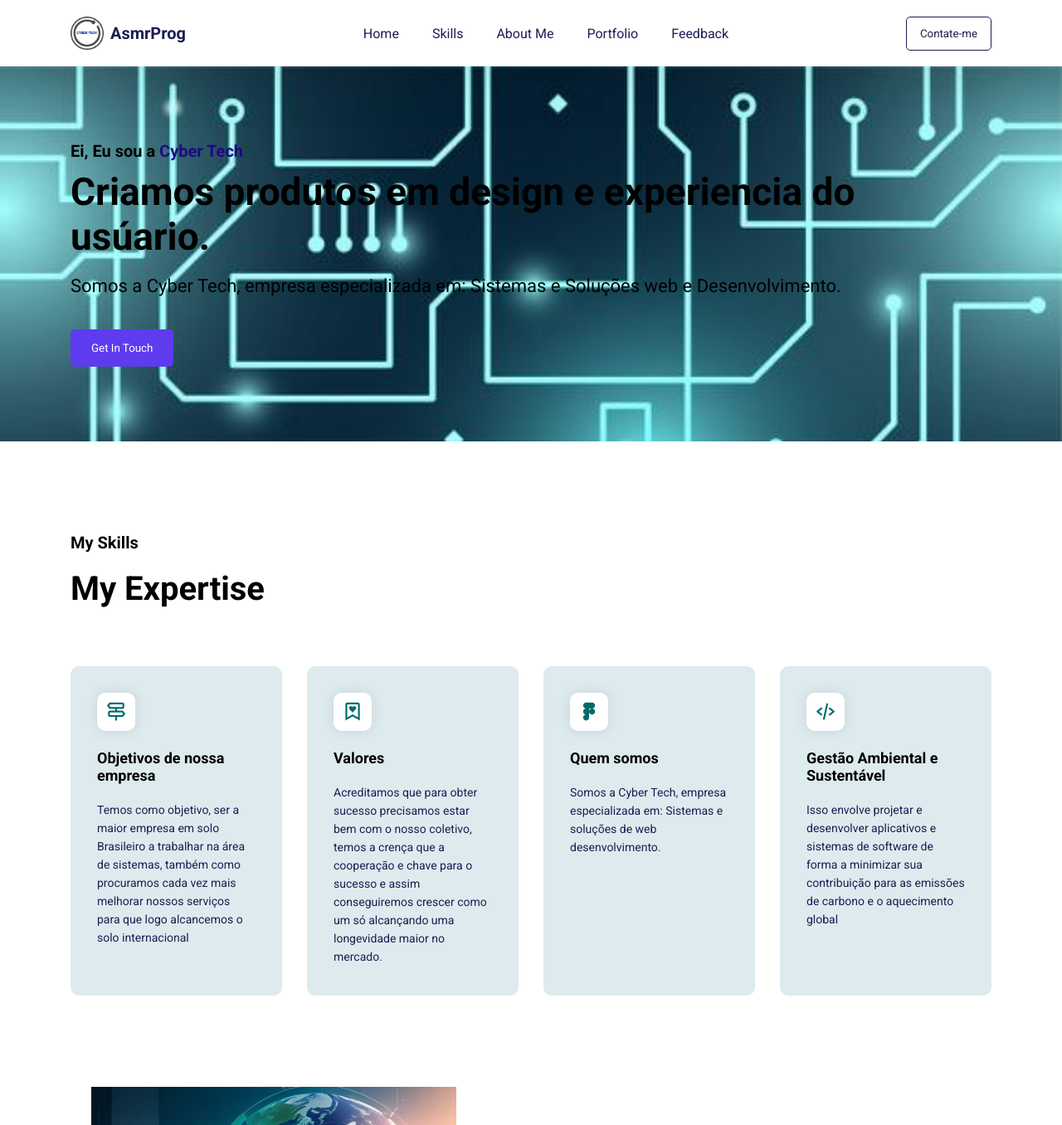
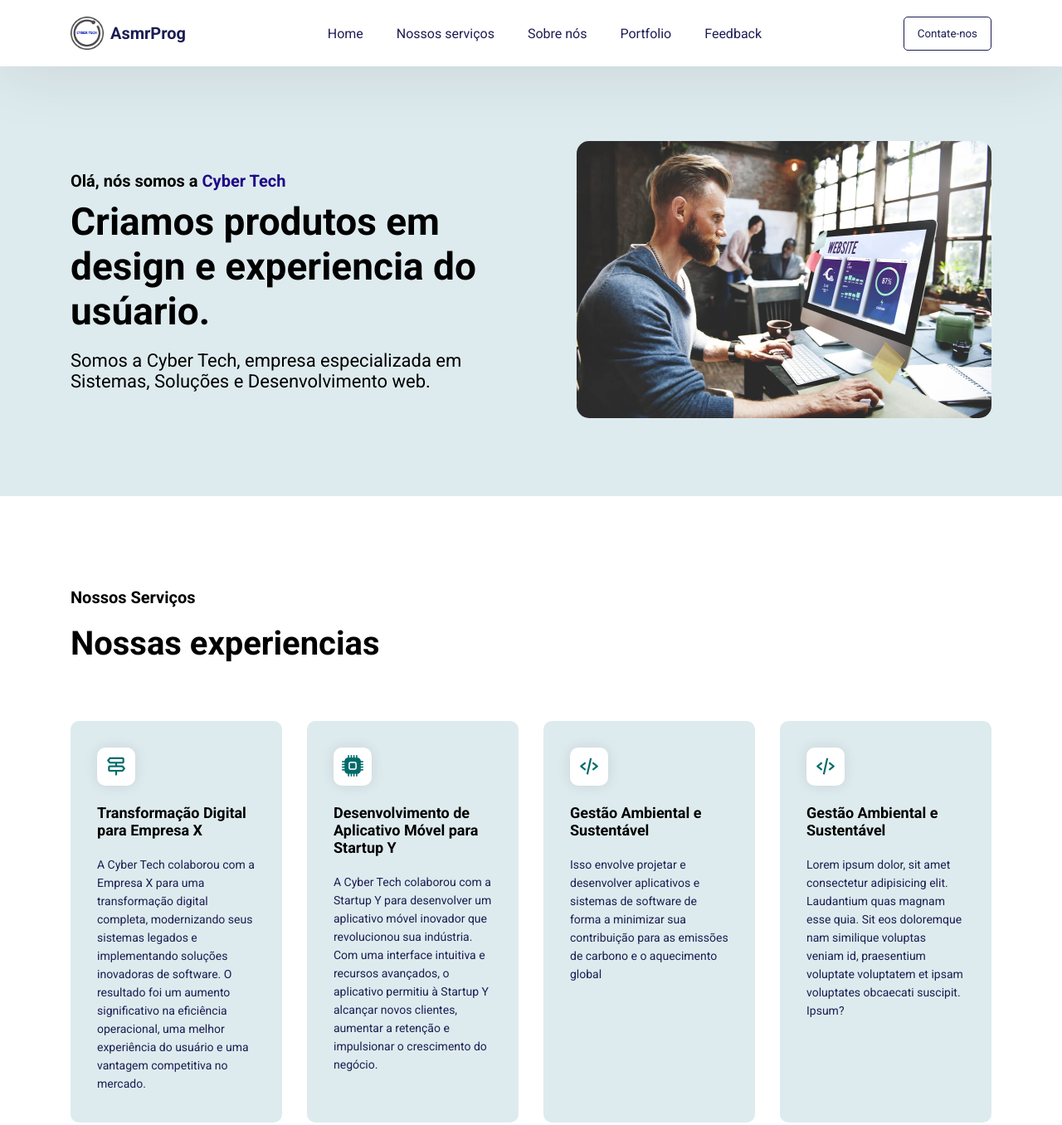
Before and after one commit to fecheme/Cyber_Tech, a plain HTML site: page index.html in a window 1280 px wide. Shown: the top 1356 px of the page at 83% size. Drawn offline with nearby package versions, Linux system fonts and the light colour scheme.

Commit message:
Tirei algumas partes que o Geovanni tinha alterado sem permissão e alterei a minha parte do projeto.

```diff
--- a/index.html
+++ b/index.html
@@ -5,6 +5,7 @@
     <meta charset="UTF-8">
     <meta name="viewport" content="width=device-width, initial-scale=1.0">
     <link rel="shortcut icon" type="image/jpg" href="assets/logocybertech.jpg"/>
+    <link rel="stylesheet" href="https://cdn.jsdelivr.net/npm/bootstrap-icons@1.11.3/font/bootstrap-icons.min.css">
     <link href='https://unpkg.com/boxicons@2.1.4/css/boxicons.min.css' rel='stylesheet'>
     <link rel="stylesheet" href="style.css">
     <title>Cyber Tech</title>
@@ -19,14 +20,14 @@
         </div>
         <ul>
             <li><a href="#main">Home</a></li>
-            <li><a href="#skills">Skills</a></li>
-            <li><a href="#about">About Me</a></li>
+            <li><a href="#skills">Nossos serviços</a></li>
+            <li><a href="#about">Sobre nós</a></li>
             <li><a href="#portfolio">Portfolio</a></li>
             <li><a href="#feedback">Feedback</a></li>
         </ul>
 
         <!-- Leo Klaus Gabriel -->
-        <button>Contate-me</button>
+        <button>Contate-nos</button>
         <button id="menuButton" onclick="openMenu()">
             <i class='bx bx-menu'></i>
         </button>
@@ -34,45 +35,36 @@
 
     <div class="main" id="main">
         <div class="left">
-            <h5>Ei, Eu sou a <span>Cyber Tech</span></h5>
+            <h5>Olá, nós somos a <span>Cyber Tech</span></h5>
             <h3>Criamos <span>produtos em design</span> e experiencia do usúario.</h3>
             <p>
-                Somos a Cyber Tech, empresa especializada em: Sistemas e Soluções web e Desenvolvimento.
+                Somos a Cyber Tech, empresa especializada em Sistemas, Soluções e Desenvolvimento web.
             </p>
-            <button>Get In Touch</button>
         </div>
         <div class="right">
-            <img src="">
+            <img src="/assets/home-img.png">
         </div>
     </div>
     <!--Klaus leo Gabriel -->
     <div class="skills" id="skills">
-        <h5>My Skills</h5>
-        <h3>My Expertise</h3>
+        <h5>Nossos Serviços</h5>
+        <h3>Nossas experiencias</h3>
         <div class="skill-items">
+            <!-- Klaus -->
             <div class="item">
                 <div class="icon"><i class='bx bx-directions'></i></div>
-                <h4>Objetivos de nossa empresa</h4>
+                <h4>Transformação Digital para Empresa X</h4>
                 <p>
-                    Temos como objetivo, ser a maior empresa em solo Brasileiro a
-                    trabalhar na área de sistemas, também como procuramos cada vez mais
-                    melhorar nossos serviços para que logo alcancemos o solo internacional
+                    A Cyber Tech colaborou com a Empresa X para uma transformação digital completa, modernizando seus sistemas legados e implementando soluções inovadoras de software.
+                    O resultado foi um aumento significativo na eficiência operacional, uma melhor experiência do usuário e uma vantagem competitiva no mercado.
                 </p>
             </div>
             <div class="item">
-                <div class="icon"><i class='bx bx-bookmark-heart'></i></div>
-                <h4>Valores</h4>
+                <div class="icon"><i class="bi bi-cpu-fill"></i></div>
+                <h4>Desenvolvimento de Aplicativo Móvel para Startup Y</h4>
                 <p>
-                    Acreditamos que para obter sucesso precisamos estar bem com o nosso coletivo,
-                    temos a crença que a cooperação e chave para o sucesso e assim conseguiremos crescer
-                    como um só alcançando uma longevidade maior no mercado.
-                </p>
-            </div>
-            <div class="item">
-                <div class="icon"><i class='bx bxl-figma'></i></i></div>
-                <h4>Quem somos</h4>
-                <p>
-                    Somos a Cyber Tech, empresa especializada em: Sistemas e soluções de web desenvolvimento.
+                    A Cyber Tech colaborou com a Startup Y para desenvolver um aplicativo móvel inovador que revolucionou sua indústria.
+                    Com uma interface intuitiva e recursos avançados, o aplicativo permitiu à Startup Y alcançar novos clientes, aumentar a retenção e impulsionar o crescimento do negócio.
                 </p>
             </div>
             <div class="item">
@@ -81,6 +73,14 @@
                 <p>
                     Isso envolve projetar e desenvolver aplicativos e sistemas de software de forma a minimizar
                     sua contribuição para as emissões de carbono e o aquecimento global
+                </p>
+            </div>
+            <div class="item">
+                <div class="icon"><i class='bx bx-code-alt'></i></i></div>
+                <h4>Gestão Ambiental e Sustentável</h4>
+                <p>
+                    Lorem ipsum dolor, sit amet consectetur adipisicing elit.
+                    Laudantium quas magnam esse quia. Sit eos doloremque nam similique voluptas veniam id, praesentium voluptate voluptatem et ipsam voluptates obcaecati suscipit. Ipsum?
                 </p>
             </div>
         </div>
--- a/style.css
+++ b/style.css
@@ -112,7 +112,6 @@ nav button#menuButton{
 }
 
 .main .left h5 span{
-    /*background: linear-gradient( to right, red, green, yellow, blue );*/
     color: #200786;
 }
 
@@ -132,14 +131,9 @@ nav button#menuButton{
     border-radius: 5px;
 }
 
-.main {
-    background-image: url("assets/imagen-de-fundo.jpg");
-    background-repeat: no-repeat;
-    background-size: cover;
-}
-
 .main .right img{
     width: 500px;
+    border-radius: 15px;
 }
 
 .skills{
@@ -212,9 +206,9 @@ nav button#menuButton{
     gap: 60px;
 }
 
-.about .left{
+.about .left img{
     background-color: #deebee;
-    border-radius: 10px 10px 0 0;
+    border-radius: 10px;
 }
 
 .about .left img{
```
Also changed, not shown: assets/header-img.png (added), assets/home-img.png (added).
